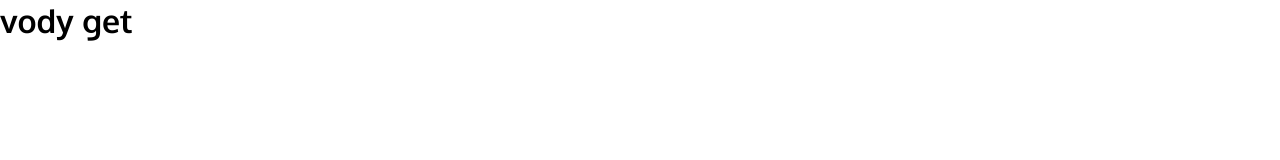
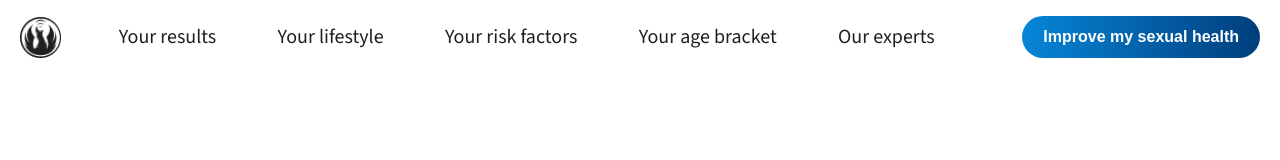
Before and after one commit to denys-kosyriev/Health, a plain HTML site: page index.html in a window 1280 px wide. Drawn offline with nearby package versions, Linux system fonts and the light colour scheme; files that its build step writes are made by us from their sources.

Commit message:
feature: create header

```diff
--- a/index.html
+++ b/index.html
@@ -12,15 +12,32 @@
 <header class="header">
     <div class="container">
         <div class="content">
-            <div class="burger">
-                <div></div>
+            <div class="logo">
+                <img src="./images/logo.png" alt="">
             </div>
+            <ul>
+                <li>
+                    <a href="#">Your results</a>
+                </li>
+                <li>
+                    <a href="#">Your lifestyle</a>
+                </li>
+                <li>
+                    <a href="#">Your risk factors</a>
+                </li>
+                <li>
+                    <a href="#">Your age bracket</a>
+                </li>
+                <li>
+                    <a href="#">Our experts</a>
+                </li>
+            </ul>
+            <button>Improve my sexual health</button>
         </div>
     </div>
 </header>
 
 <main class="sexual-health">
-<h1>vody <span>get</span></h1>
 
 </main>
 
--- a/js/index.js
+++ b/js/index.js
@@ -1,6 +1,16 @@
 document.addEventListener('DOMContentLoaded', function () {
 
+        // Change height header while scroll
+        const body = document.getElementsByTagName("body")[0];
 
+        const handleScroll = () => {
+            if (window.scrollY < 60) {
+                body.classList.remove('scroll-top');
+            } else {
+                body.classList.add('scroll-top');
+            }
+        };
+        window.addEventListener("scroll", handleScroll);
 
     }
 )
--- a/scss/_font.scss
+++ b/scss/_font.scss
@@ -1,5 +1,5 @@
 @font-face {
-  font-family: "Source-Code-Pro";
+  font-family: "Source Code Pro";
   src: url("../fonts/SourceSansPro.ttf");
   font-style: normal;
 }
--- a/scss/_global.scss
+++ b/scss/_global.scss
@@ -1,17 +1,12 @@
 @import "variables";
 
 @media(any-hover: hover) {
-  .btn:hover, button:hover {
-    color: #fff;
-    background: $project-color;
+  a:hover {
+    color: $red-text-color;
   }
 
-  a:hover {
-    color: $project-color;
-
-    svg, path {
-      fill: $project-color;
-    }
+  .btn:hover, button:hover {
+    background-position: right;
   }
 }
 
@@ -37,12 +32,9 @@ body {
   font-size: 16px;
   color: #000;
 
-  &.burger-active {
+  &.scroll-top {
     header {
-      .header-links {
-        width: 100%;
-        opacity: 1;
-      }
+      padding: 5px 0;
     }
   }
 }
@@ -69,18 +61,20 @@ input, select {
 }
 
 .btn, button {
-  background: #fff;
   display: flex;
   justify-content: center;
   align-items: center;
   color: $text-color;
-  font-size: 14px;
   cursor: pointer;
   user-select: none;
   line-height: 1;
   font-weight: 700;
+  padding: 16px 30px;
+  border: 0;
+  font-size: 18px;
+  position: relative;
+  background: $green-btn-gradient-mobile left/200%;
   transition: .3s linear;
-  padding: 16px 30px;
 }
 
 a:active, .btn:active, button:active {
@@ -121,7 +115,7 @@ p {
 
 .container {
   width: 100%;
-  max-width: 1312px;
+  max-width: 1280px;
   padding: 0 15px;
   margin: 0 auto;
 }
@@ -141,6 +135,8 @@ p {
       overflow: hidden;
 
       header {
+        padding: 20px 0;
+
         .burger {
           div {
             opacity: 0;
@@ -164,4 +160,8 @@ p {
     font-size: 32px;
     margin-bottom: 20px;
   }
+  .btn, button {
+    font-size: 20px;
+    background: $blue-btn-gradient left/200%;
+  }
 }
--- a/scss/_header.scss
+++ b/scss/_header.scss
@@ -1,3 +1,5 @@
+@import "variables";
+
 @media(any-hover: hover) {
   .header {
     .logo:hover {
@@ -7,7 +9,79 @@
 }
 
 .header {
-  .logo:active {
-    opacity: .5;
+  width: 100%;
+  position: fixed;
+  top: 0;
+  left: 0;
+  z-index: 1000;
+  padding: 16px 0;
+  font-family: "Source Code Pro", sans-serif;
+
+  .container {
+    padding: 0 20px;
+  }
+
+  .content {
+    display: flex;
+    align-items: center;
+    justify-content: space-between;
+    gap: 20px 3%;
+  }
+
+  ul {
+    display: none;
+  }
+
+  li a {
+    font-size: 18px;
+  }
+
+  .logo {
+    cursor: pointer;
+    transition: .3s linear;
+    display: flex;
+
+    &:active {
+      opacity: .5;
+    }
+
+    img {
+      width: 44px;
+    }
+  }
+
+  button {
+    padding: 13px clamp(10px, 6%, 21px);
+    color: #fff;
+    border-radius: 100px;
+    font-size: 16px;
   }
 }
+
+@media(min-width: 1024px) {
+  .header {
+    .content {
+      flex-direction: row;
+      justify-content: space-between;
+    }
+
+    .logo {
+      img {
+        width: 41px;
+      }
+    }
+
+    ul {
+      display: flex;
+      align-items: center;
+      justify-content: space-around;
+      flex: 1 0 auto;
+      gap: 20px;
+      padding-right: 2.4%;
+    }
+
+    li a {
+      font-size: 20px;
+    }
+  }
+}
--- a/scss/_variables.scss
+++ b/scss/_variables.scss
@@ -1,2 +1,5 @@
 $text-color: #1f1f1f;
-$project-color: #FF3E3E;
+$red-text-color: #FF3E3E;
+$project-gradient: linear-gradient(to right, #0686D8, #003E7C);
+$green-btn-gradient-mobile: linear-gradient(to right, #7ECD19, #38B000, #7ECD19);
+$blue-btn-gradient: linear-gradient(to right, #0686D8, #003E7C, #0686D8);
```
Also changed, not shown: images/logo.png (added).
